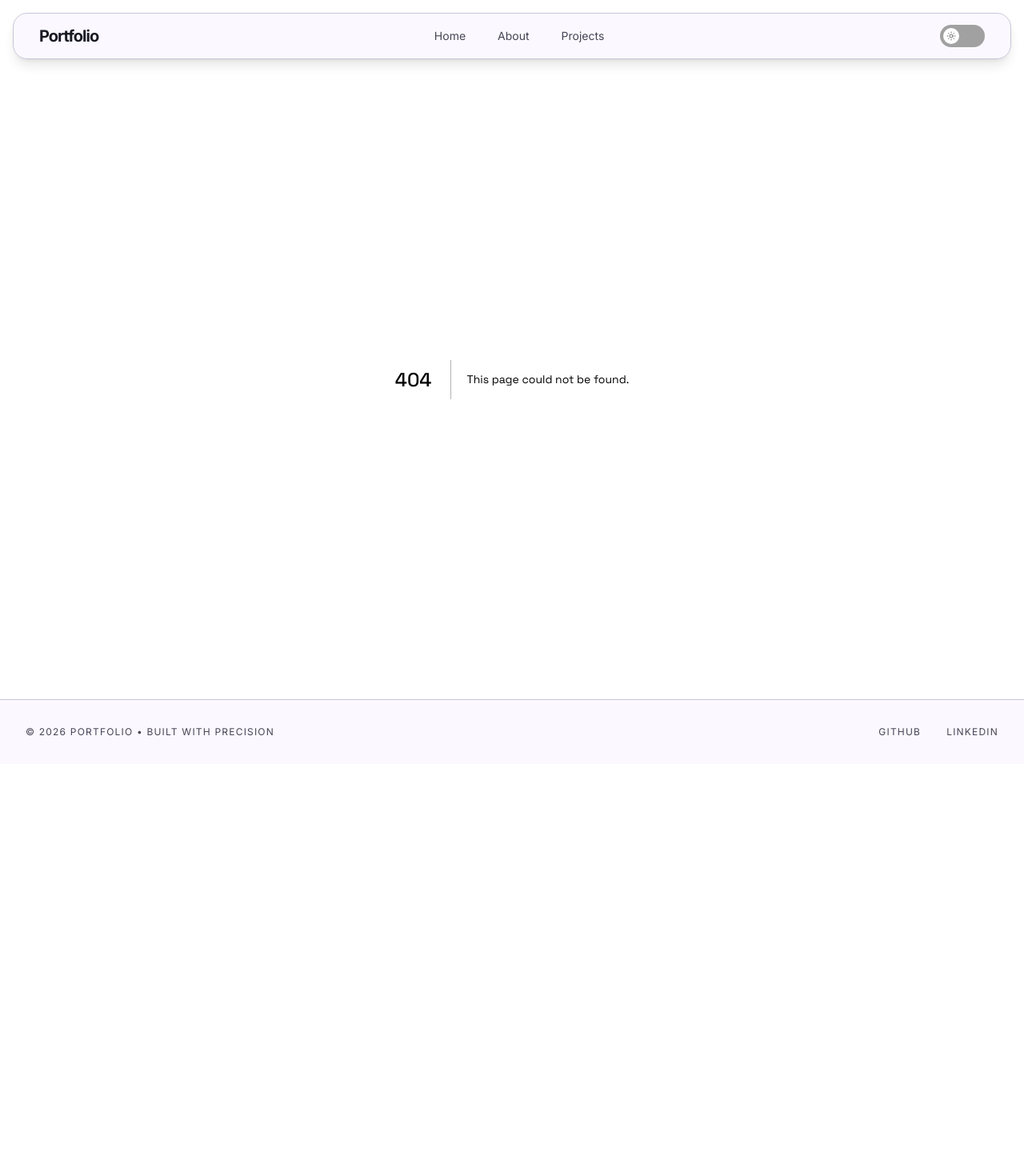
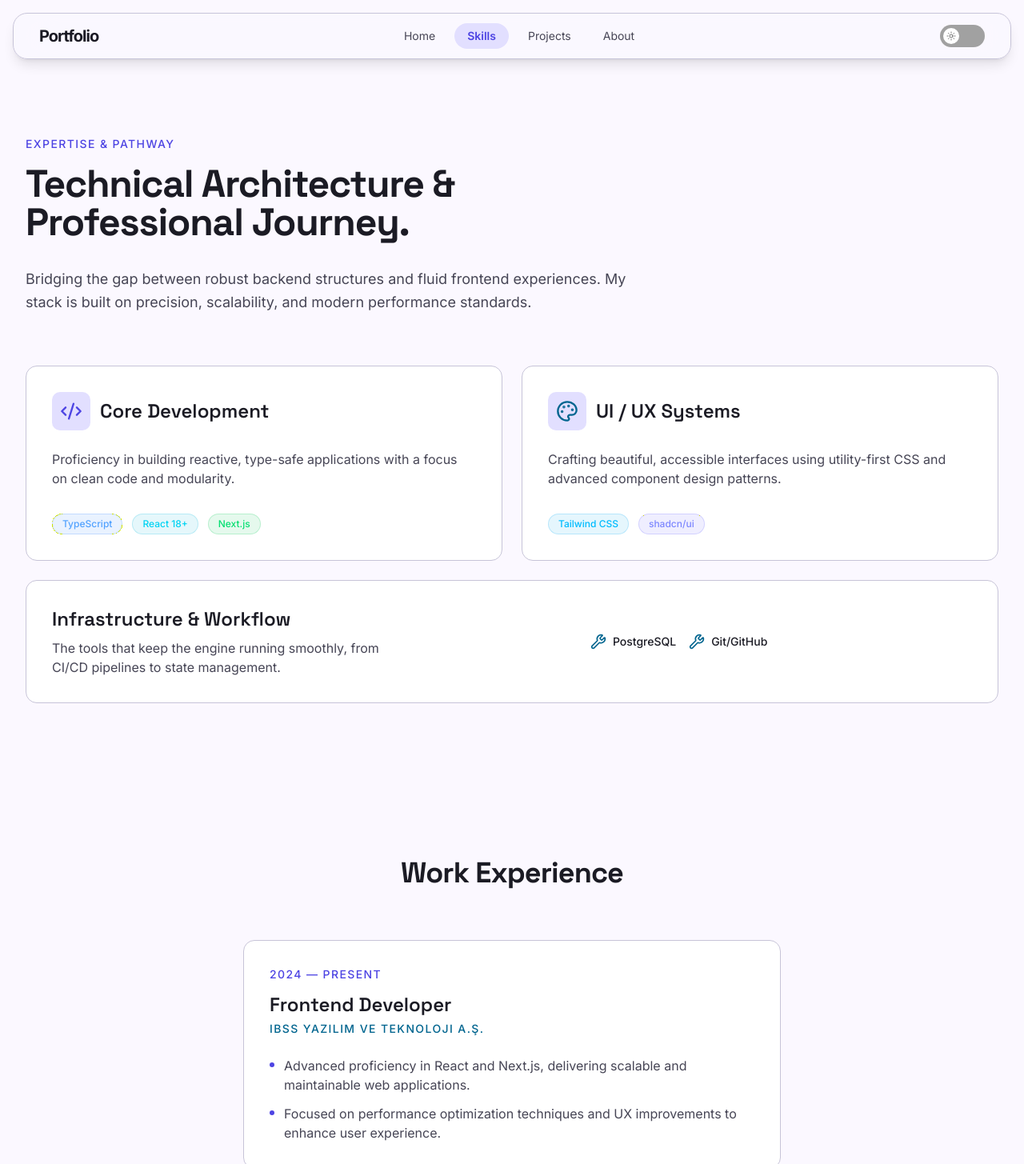
Before and after one commit to yakupkaraa/personal-portfolio, a Next.js app: page /skills in a window 1280 px wide. Before the commit this address had no page. Shown: the top 1455 px of the page at 80% size. Before the commit the page ends 955 px from the top, so only its background shows below. Built offline with nearby package versions, Linux system fonts and the light colour scheme.

Commit message:
feat: added experience and skills sections

```diff
--- /dev/null
+++ b/app/skills/page.tsx
@@ -0,0 +1,11 @@
+import { SkillsSection } from "@/components/sections/skills/SkillsSection";
+import { ExperienceSection } from "@/components/sections/skills/ExperienceSection";
+
+export default function SkillsPage() {
+  return (
+    <div>
+      <SkillsSection />
+      <ExperienceSection />
+    </div>
+  );
+}
--- a/components/layout/Header.tsx
+++ b/components/layout/Header.tsx
@@ -1,6 +1,7 @@
 "use client";
 
 import Link from "next/link";
+import { usePathname } from "next/navigation";
 import {
   NavigationMenu,
   NavigationMenuItem,
@@ -11,8 +12,9 @@
 
 const navLinks = [
   { href: "/", label: "Home" },
+  { href: "/skills", label: "Skills" },
+  { href: "/projects", label: "Projects" },
   { href: "/about", label: "About" },
-  { href: "/projects", label: "Projects" },
 ];
 
 const ThemeToggle = dynamic(
@@ -21,6 +23,8 @@
 );
 
 export default function Header() {
+  const pathname = usePathname();
+
   return (
     <header className="sticky top-0 z-50 w-full">
       <div className="mx-4 mt-4">
@@ -35,8 +39,12 @@
                 {navLinks.map(({ href, label }) => (
                   <NavigationMenuItem key={href}>
                     <NavigationMenuLink
-                      className="text-muted-foreground hover:text-foreground hover:bg-muted transition-all px-4 py-1.5 rounded-full"
                       href={href}
+                      className={`px-4 py-1.5 rounded-full transition-all text-sm ${
+                        pathname === href
+                          ? "bg-accent text-primary font-semibold"
+                          : "text-muted-foreground hover:text-foreground hover:bg-muted"
+                      }`}
                     >
                       {label}
                     </NavigationMenuLink>
@@ -52,5 +60,4 @@
     </header>
   );
 }
-
 export { Header };
--- /dev/null
+++ b/components/sections/skills/ExperienceSection.tsx
@@ -0,0 +1,69 @@
+import { ArrowDown } from "lucide-react";
+
+interface Experience {
+  period: string;
+  title: string;
+  company: string;
+  highlights: string[];
+}
+
+const experiences: Experience[] = [
+  {
+    period: "2024 — Present",
+    title: "Frontend Developer",
+    company: "IBSS Yazılım ve Teknoloji A.Ş.",
+     highlights: [
+    "Advanced proficiency in React and Next.js, delivering scalable and maintainable web applications.",
+    "Focused on performance optimization techniques and UX improvements to enhance user experience.",
+  ],
+  },
+ {
+  period: "2023 — 2024",
+  title: "Frontend Developer Intern",
+  company: "IBSS Yazılım ve Teknoloji A.Ş.",
+  highlights: [
+    "Strengthened core frontend fundamentals including HTML, CSS, and JavaScript through hands-on project experience.",
+    "Gained practical experience with React, building reusable components and managing application state.",
+  ],
+},
+];
+
+export function ExperienceSection() {
+  return (
+    <section className="max-w-7xl mx-auto px-8 py-24">
+      <h2 className="text-4xl font-bold tracking-tight text-foreground mb-16 text-center">
+        Work Experience
+      </h2>
+
+      <div className="flex flex-col items-center max-w-2xl mx-auto">
+        {experiences.map(({ period, title, company, highlights }, index) => (
+          <div key={title} className="w-full">
+            <div className="bg-card border border-border rounded-xl p-8 group hover:border-primary transition-colors duration-300">
+              <span className="text-sm font-medium tracking-widest text-primary uppercase block mb-3">
+                {period}
+              </span>
+              <h3 className="text-2xl font-semibold text-foreground mb-1">{title}</h3>
+              <p className="text-secondary text-sm font-medium uppercase tracking-widest mb-6">
+                {company}
+              </p>
+              <ul className="space-y-3">
+                {highlights.map((highlight) => (
+                  <li key={highlight} className="flex items-start gap-3 text-muted-foreground">
+                    <span className="w-1.5 h-1.5 rounded-full bg-primary mt-2 shrink-0" />
+                    {highlight}
+                  </li>
+                ))}
+              </ul>
+            </div>
+
+            {index < experiences.length - 1 && (
+              <div className="flex justify-center py-4">
+                <ArrowDown className="h-6 w-6 text-primary" />
+              </div>
+            )}
+          </div>
+        ))}
+      </div>
+    </section>
+  );
+}
--- /dev/null
+++ b/components/sections/skills/SkillsSection.tsx
@@ -0,0 +1,119 @@
+import { Code2, Palette, Wrench } from "lucide-react";
+import { ReactNode } from "react";
+
+interface Skill {
+  label: string;
+  color: string;
+}
+
+interface SkillCard {
+  icon: ReactNode;
+  title: string;
+  description: string;
+  skills: Skill[];
+  colSpan: string;
+}
+
+interface InfraItem {
+  icon: ReactNode;
+  label: string;
+}
+
+const skillCards: SkillCard[] = [
+  {
+    icon: <Code2 className="h-7 w-7 text-primary" />,
+    title: "Core Development",
+    description: "Proficiency in building reactive, type-safe applications with a focus on clean code and modularity.",
+    colSpan: "md:col-span-2 lg:col-span-3",
+    skills: [
+      { label: "TypeScript", color: "bg-blue-500/10 text-blue-400 border-blue-500/20 hover:border-blue-400" },
+      { label: "React 18+", color: "bg-cyan-500/10 text-cyan-400 border-cyan-500/20 hover:border-cyan-400" },
+      { label: "Next.js", color: "bg-green-500/10 text-green-400 border-green-500/20 hover:border-green-400" },
+    ],
+  },
+  {
+    icon: <Palette className="h-7 w-7 text-secondary" />,
+    title: "UI / UX Systems",
+    description: "Crafting beautiful, accessible interfaces using utility-first CSS and advanced component design patterns.",
+    colSpan: "md:col-span-2 lg:col-span-3",
+    skills: [
+      { label: "Tailwind CSS", color: "bg-sky-500/10 text-sky-400 border-sky-500/20 hover:border-sky-400" },
+      { label: "shadcn/ui", color: "bg-indigo-500/10 text-indigo-400 border-indigo-500/20 hover:border-indigo-400" },
+    ],
+  },
+];
+
+const infraItems: InfraItem[] = [
+  { icon: <Wrench className="h-5 w-5 text-secondary" />, label: "PostgreSQL" },
+  { icon: <Wrench className="h-5 w-5 text-secondary" />, label: "Git/GitHub" },
+];
+
+export function SkillsSection() {
+  return (
+    <section className="max-w-7xl mx-auto px-8 py-24">
+      <div className="max-w-3xl mb-16">
+        <span className="text-sm font-medium tracking-widest text-primary uppercase mb-4 block">
+          Expertise & Pathway
+        </span>
+        <h1 className="text-5xl font-bold tracking-tight text-foreground mb-8">
+          Technical Architecture & Professional Journey.
+        </h1>
+        <p className="text-lg text-muted-foreground leading-relaxed">
+          Bridging the gap between robust backend structures and fluid frontend
+          experiences. My stack is built on precision, scalability, and modern
+          performance standards.
+        </p>
+      </div>
+
+      <div className="grid grid-cols-1 md:grid-cols-4 lg:grid-cols-6 gap-6">
+        {skillCards.map(({ icon, title, description, skills, colSpan }) => (
+          <div
+            key={title}
+            className={`${colSpan} bg-card border border-border rounded-xl p-8 flex flex-col justify-between`}
+          >
+            <div>
+              <div className="flex items-center gap-3 mb-6">
+                <div className="w-12 h-12 rounded-lg bg-accent flex items-center justify-center">
+                  {icon}
+                </div>
+                <h3 className="text-2xl font-semibold text-foreground">{title}</h3>
+              </div>
+              <p className="text-muted-foreground mb-8">{description}</p>
+            </div>
+            <div className="flex flex-wrap gap-3">
+              {skills.map(({ label, color }) => (
+                <span
+                  key={label}
+                  className={`px-3 py-1 rounded-full text-xs font-medium border transition-colors ${color}`}
+                >
+                  {label}
+                </span>
+              ))}
+            </div>
+          </div>
+        ))}
+
+        <div className="md:col-span-4 lg:col-span-6 bg-card border border-border rounded-xl p-8">
+          <div className="flex flex-col md:flex-row md:items-center justify-between gap-8">
+            <div className="max-w-md">
+              <h3 className="text-2xl font-semibold text-foreground mb-2">
+                Infrastructure & Workflow
+              </h3>
+              <p className="text-muted-foreground">
+                The tools that keep the engine running smoothly, from CI/CD pipelines to state management.
+              </p>
+            </div>
+            <div className="grid grid-cols-2 sm:grid-cols-4 gap-4">
+              {infraItems.map(({ icon, label }) => (
+                <div key={label} className="flex items-center gap-2 text-foreground">
+                  {icon}
+                  <span className="text-sm font-medium">{label}</span>
+                </div>
+              ))}
+            </div>
+          </div>
+        </div>
+      </div>
+    </section>
+  );
+}
```
